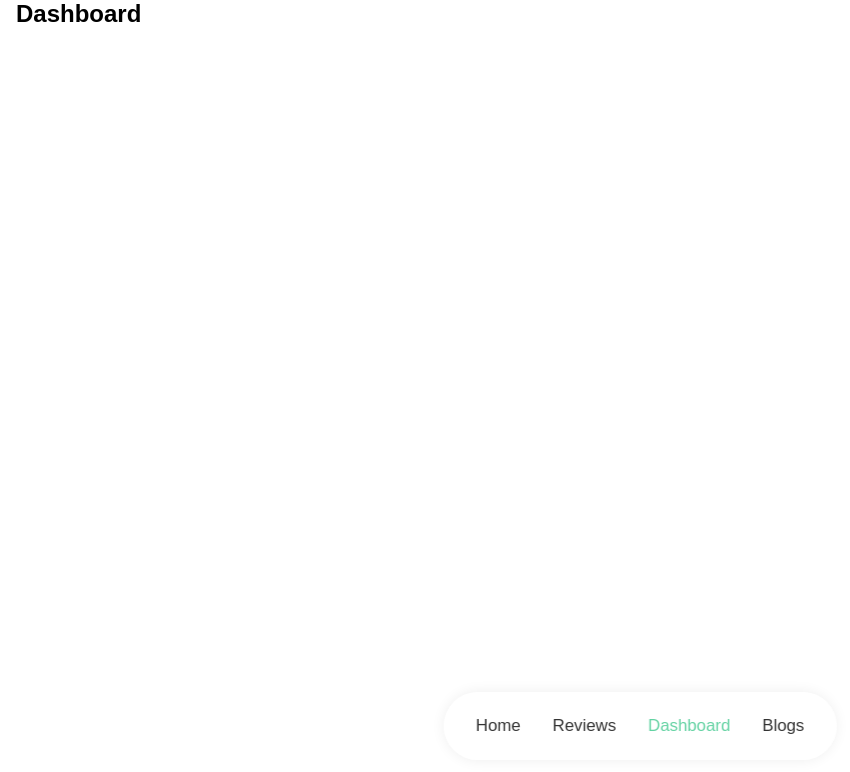
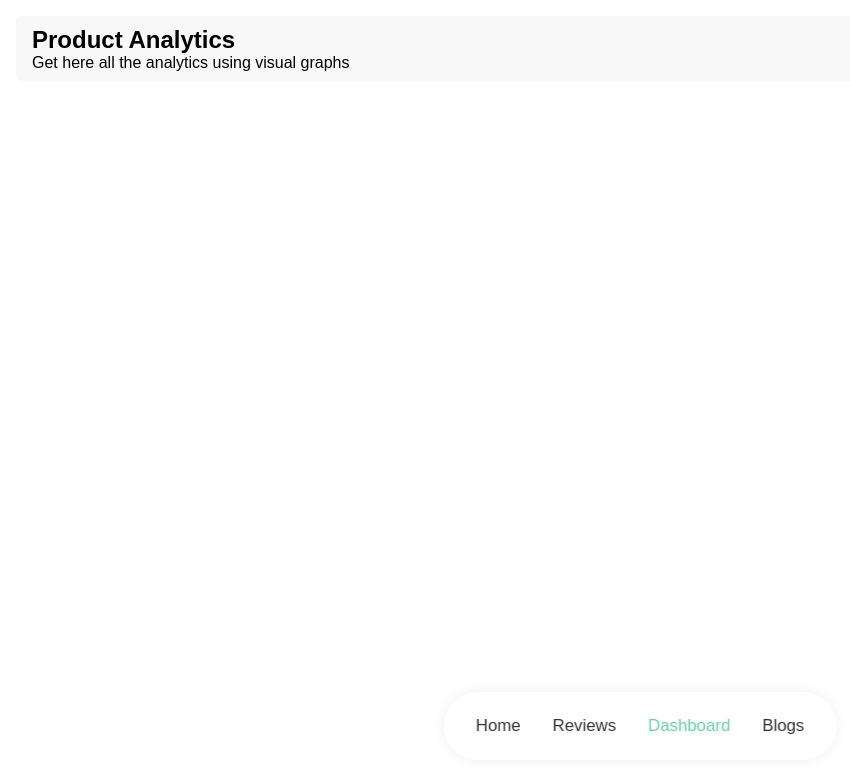
Before and after one commit to Ashik-Mahmud/backpack-reviews-react, a React (Create React App) app: page /dashboard in a window 1280 px wide. Shown: the top 772 px of the page, without its empty margins (0-850 px from the left). Built offline with nearby package versions, Linux system fonts and the light colour scheme.

Commit message:
now ready to work with recharts

```diff
--- a/package.json
+++ b/package.json
@@ -38,6 +38,7 @@
   "devDependencies": {
     "axios": "^0.26.1",
     "react-icons": "^4.3.1",
-    "react-router-dom": "6"
+    "react-router-dom": "6",
+    "recharts": "^2.1.9"
   }
 }
--- a/src/components/Pages/Dashboard/Dashboard.css
+++ b/src/components/Pages/Dashboard/Dashboard.css
@@ -0,0 +1 @@
+/* dashboard  */
--- a/src/components/Pages/Dashboard/Dashboard.jsx
+++ b/src/components/Pages/Dashboard/Dashboard.jsx
@@ -4,7 +4,10 @@ const Dashboard = () => {
   return (
     <section id="dashboard">
       <div className="container">
-        <h1>Dashboard</h1>
+        <div className="dashboard-title">
+          <h2>Product Analytics</h2>
+          <p>Get here all the analytics using visual graphs</p>
+        </div>
       </div>
     </section>
   );
--- a/src/components/Pages/Reviews/Reviews.css
+++ b/src/components/Pages/Reviews/Reviews.css
@@ -1,5 +1,6 @@
 /* review */
-.review-title {
+.review-title,
+.dashboard-title {
   position: relative;
   padding: 0.6rem 1rem;
   background: #f8f8f8;
```
Also changed, not shown: 1 other file (tests, documents, lock files or other folders).
